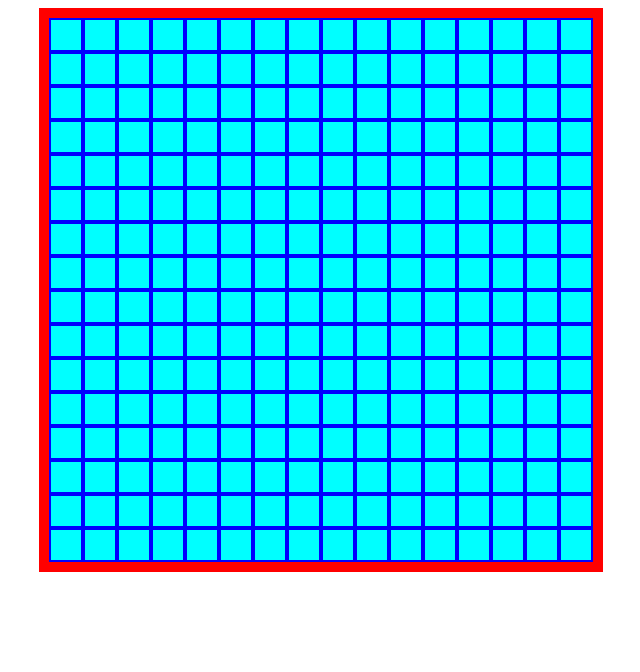
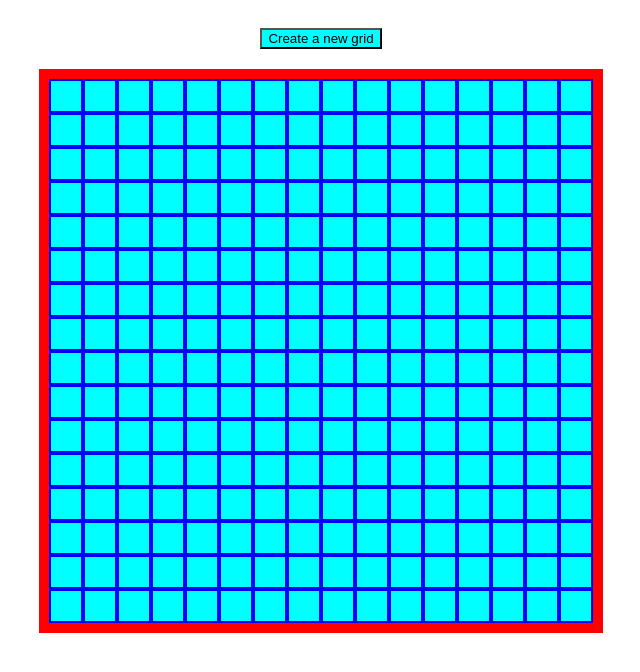
Before and after one commit to t3t3c/Etch-a-Sketch, a plain HTML site: page index.html in a window 1280 px wide. Shown: the whole page, without its empty margins (319-959 px from the left). Drawn offline with Linux system fonts and the light colour scheme.

Commit message:
new button for user prompt

```diff
--- a/index.html
+++ b/index.html
@@ -9,6 +9,7 @@
     <link rel="stylesheet" href="style.css">
 </head>
 <body>
+    <button class="newGrid">Create a new grid</button>
     <div class="gridContainer"></div>
 </body>
 </html>
--- a/style.css
+++ b/style.css
@@ -1,6 +1,14 @@
 body {
   display: flex;
-  justify-content: center;
+  flex-direction: column;
+  align-items: center;
+  gap: 20px;
+  padding: 20px;
+}
+
+button {
+  width: fit-content;
+  background-color: aqua;
 }
 
 .gridContainer {
@@ -15,10 +23,6 @@ body {
   background-color: aqua;
 }
 
-/* .pixel:hover {
-    background-color: black;
-} */
-
 .row {
   display: flex;
 }
```
